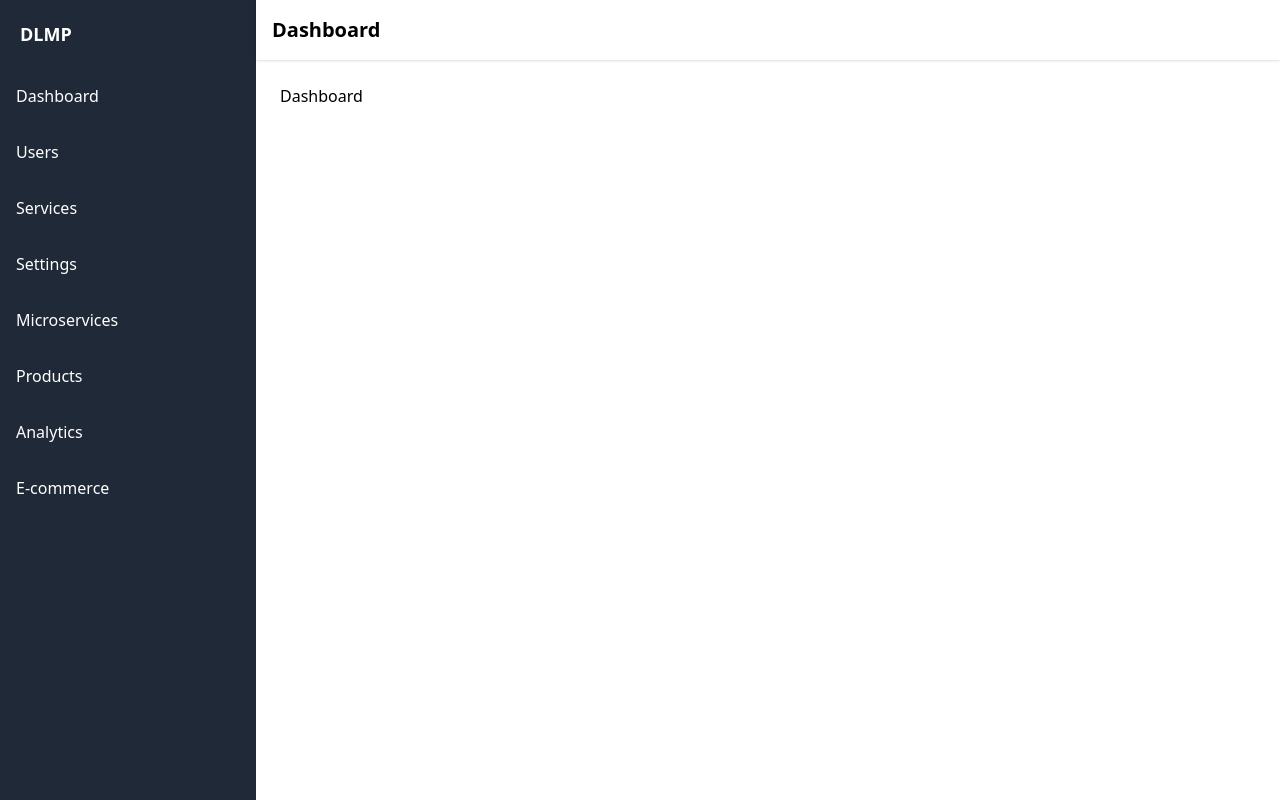
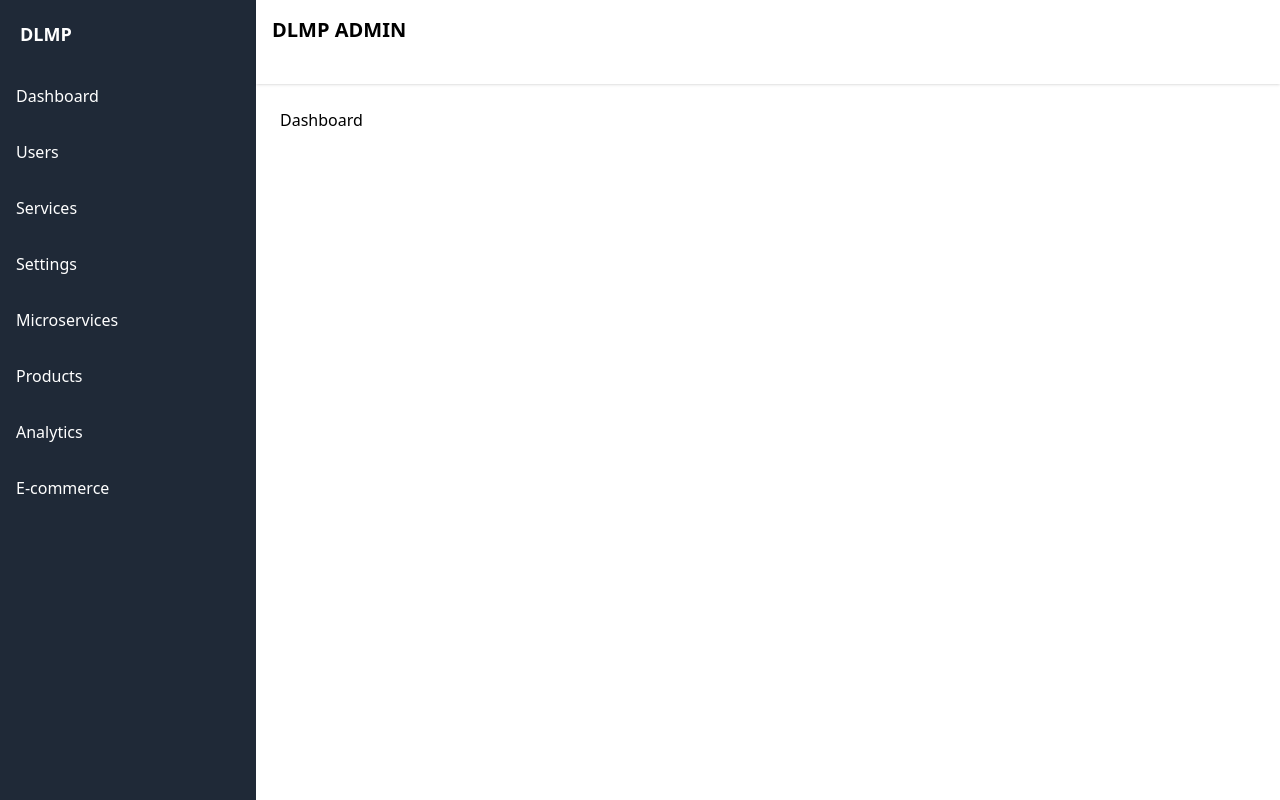
Before and after one commit to rapheric/new, a React (Vite) app: page /dashboardLayout in a window 1280 px wide. Built offline with nearby package versions, Linux system fonts and the light colour scheme.

Commit message:
mofified admin navbar

```diff
--- a/src/admin/Layout/content.tsx
+++ b/src/admin/Layout/content.tsx
@@ -21,7 +21,7 @@ const UserContent: React.FC<ContentProps> = ({ activeItem }) => {
       case 'Microservices':
         return <DevOnProgress/>;
       case 'Products':
-        return <DevOnProgress/>;
+        return <ServicesPage/>;
       case 'Microservices':
         return <DevOnProgress/>;
       case 'E-commerce':
--- a/src/admin/Layout/navbar.tsx
+++ b/src/admin/Layout/navbar.tsx
@@ -1,8 +1,13 @@
+
 
 const AdminNavbar = () => {
   return (
     <header className="bg-white shadow p-4">
-      <h1 className="text-xl font-bold">Dashboard</h1>
+      <h1 className="text-xl font-bold">DLMP ADMIN</h1>
+    <div>
+      <input type="text" name="search"
+      />
+    </div>
     </header>
   );
 };
```
